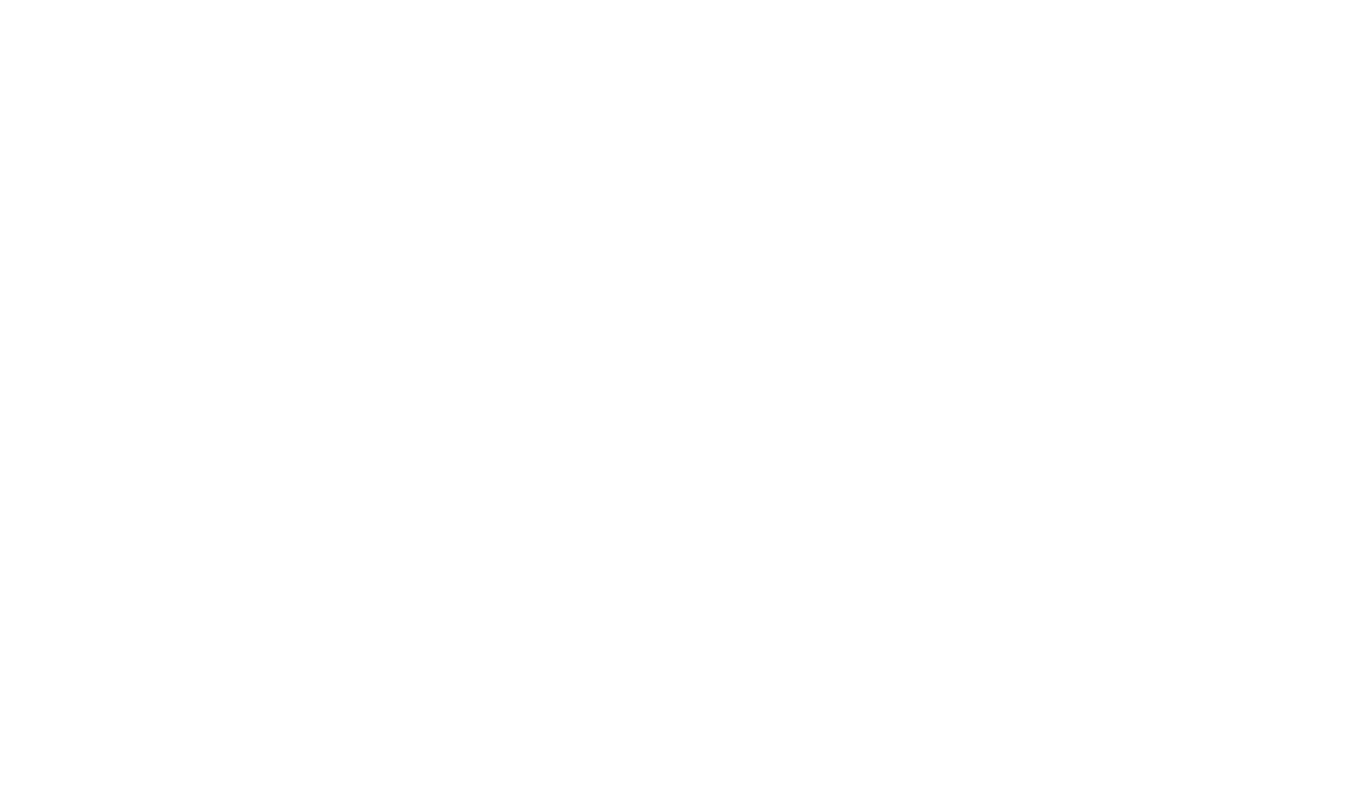
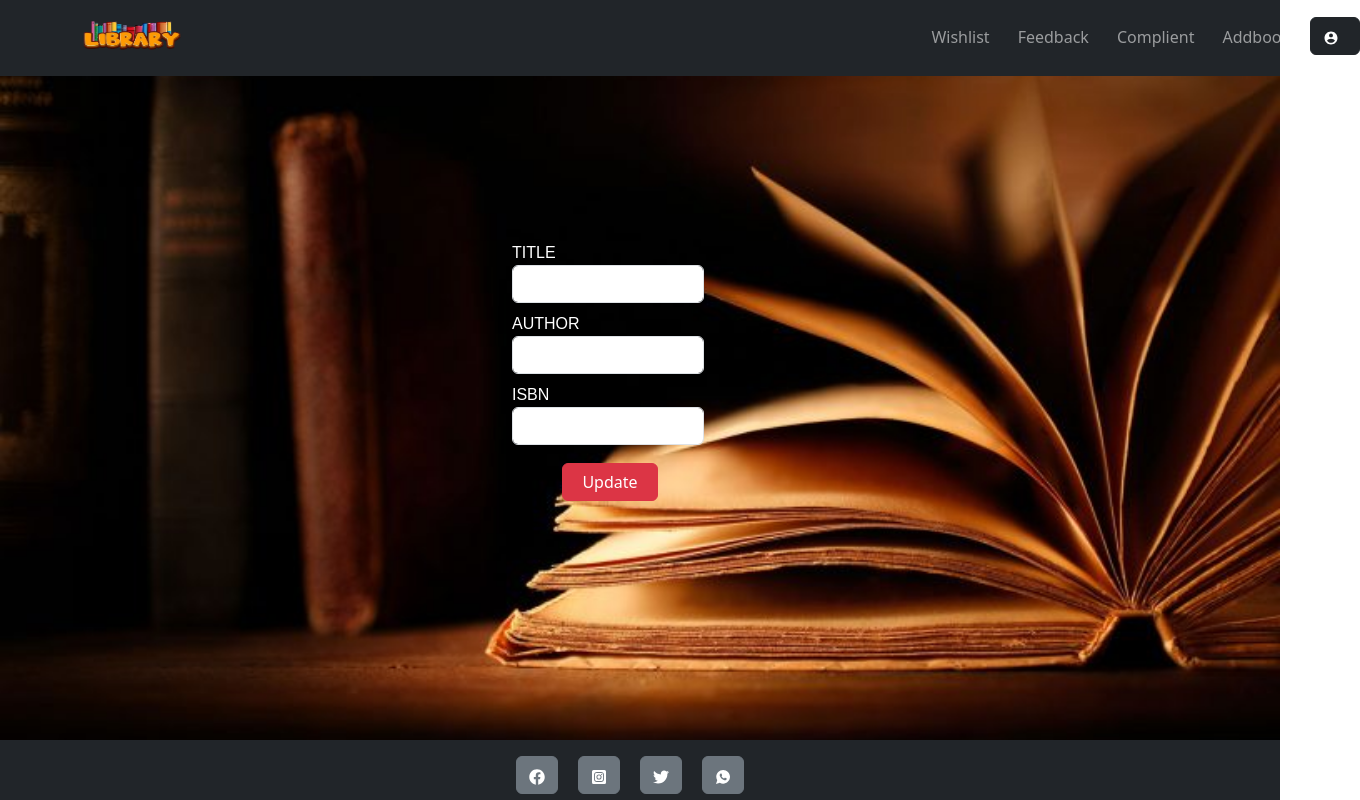
Before and after one commit to Ajeenasics/librarythree, a React (Create React App) app: page /editbook/1 in a window 1280 px wide. Before the commit this address had no page. Shown: the whole page, 1360 px wide, since content can reach past the window. Built offline with nearby package versions, Linux system fonts and the light colour scheme; no server answers.

Commit message:
editfrontend

```diff
--- a/src/App.js
+++ b/src/App.js
@@ -13,6 +13,9 @@
 import Studentviewbook from "./Components/viewbook/Studentviewbook";
 import Studentcomplient from "./Components/complient/Studentcomplient";
 import Addbook from "./Components/addbook/Addbook";
+import Viewone from "./Components/viewonebook/Viewone";
+import Editbook from "./Components/editbook/Editbook";
+
 
 
 function App() {
@@ -31,6 +34,8 @@
         <Route path="/studentviewbook" element={<Studentviewbook/>}/>
         <Route path="/studentcomplient" element={<Studentcomplient/>}/>
         <Route path="/addbook" element={<Addbook/>}/>
+        <Route path="/viewone/:id" element={<Viewone/>}/>
+        <Route path="/editbook/:id"element={<Editbook/>}/>
 
 
       </Routes>
--- a/src/Components/addbook/Addbook.js
+++ b/src/Components/addbook/Addbook.js
@@ -71,7 +71,7 @@
                     name='title'
                     value={addbookdata.title}
                     onChange={addbookchange} />
-                <label className='addbooklabel mb-2'>AUTHER</label>
+                <label className='addbooklabel mb-2'>AUTHOR</label>
                 <input type='text'
                     className='form-control mb-2'
                     name='auther'
--- a/src/Components/complient/Studentcomplient.js
+++ b/src/Components/complient/Studentcomplient.js
@@ -1,5 +1,5 @@
 import React, { useState } from 'react'
-import'./studentcomplient.css'
+import './studentcomplient.css'
 import Navbar from '../Navbar/Navbar'
 import Footer from '../Footer/Footer'
 import { Button } from 'react-bootstrap'
@@ -7,47 +7,55 @@
 
 function Studentcomplient() {
 
-const[complientdata,setComplientdata]=useState({
-  registercomplient:'',
-  corection:''
+  const [complientdata, setComplientdata] = useState({
+    registercomplient: '',
+    corection: ''
   })
 
-const complientchange=(e)=>{
+  const complientchange = (e) => {
     setComplientdata({
       ...complientdata,
       [e.target.name]: e.target.value
     })
   }
 
-const submitcomplient=(e)=>{
-  if(complientdata.registercomplient && complientdata.corection){
-  axios.post('http://localhost:5000/studentcomplient',complientdata)
-  .then((res)=>{
+  const submitcomplient = (e) => {
+    if (complientdata.registercomplient && complientdata.corection) {
+      axios.post('http://localhost:5000/studentcomplient', complientdata)
+        .then((res) => {
           alert(res.data.msg);
 
           setComplientdata({
-      registercomplient:'',
-      corection:''
+            registercomplient: '',
+            corection: ''
           })
         })
-  .catch((err)=>{
+        .catch((err) => {
           console.log(err);
-  })}else{
+        })
+    } else {
       alert("fill the details")
     }
 
   }
   return (
     <div id='complientbg'>
-        <Navbar/>
+      <Navbar />
       <h3 className='complienttitle'>Student complient Form</h3>
       <div id='complientborder'>
-
         <label className='complientlabel mb-2'>Register complient</label>
-                <textarea  className='form-control mb-3' name='registercomplient' onChange={complientchange} value={complientdata.registercomplient}></textarea>
+        <textarea className='form-control mb-3'
+          name='registercomplient'
+          onChange={complientchange}
+          value={complientdata.registercomplient} />
         <label className='complientlabel mb-2'>How can you makkes things right</label>
-                <textarea  className='form-control mb-3' name='corection'onChange={complientchange} value={complientdata.corection}></textarea>
-                <Button id='complientupdate'onClick={submitcomplient} variant='danger'>Update</Button>
+        <textarea className='form-control mb-3'
+          name='corection'
+          onChange={complientchange}
+          value={complientdata.corection} />
+        <Button id='complientupdate'
+          onClick={submitcomplient}
+          variant='danger'>Update</Button>
 
 
       </div>
@@ -55,7 +63,7 @@
 
 
 
-        <Footer/>
+      <Footer />
 
     </div>
   )
--- /dev/null
+++ b/src/Components/editbook/Editbook.js
@@ -0,0 +1,76 @@
+import React, { useEffect, useState } from 'react'
+import './editbook.css'
+import { Button } from 'react-bootstrap'
+import Navbar from '../Navbar/Navbar'
+import Footer from '../Footer/Footer'
+import axios from 'axios'
+import { useNavigate, useParams } from 'react-router-dom'
+
+function Editbook() {
+    const[title,setTitle]=useState()
+    const[auther,setAuther]=useState()
+    const[isbn,setIsbn]=useState()
+
+    const[value,setValue]=useState({})
+    const id=useParams()
+
+    const navigate= useNavigate()
+
+    const findbook=()=>{
+        axios.get(`http://localhost:5000/findbook/${id.id}`,{title,auther,isbn})
+        .then((res)=>{
+            setValue(res.data.data)
+        })
+        .catch((err)=>{
+            setValue(err)
+        })
+
+    }
+    const updatebook=async()=>{
+        try {
+            await axios.post(`http://localhost:5000/onebookupdate/${id.id}`,{title,auther,isbn})
+            alert('editsuccessfully')
+            navigate('/studentviewbook')
+        }
+        catch(err){
+            console.log(err);
+        }
+
+
+    }
+    useEffect(()=>{
+         findbook()
+    })
+
+
+
+    return (
+        <div className='bookbg'>
+            <Navbar/>
+            <div className='bookborder'>
+                <label className='booklabel'>TITLE</label>
+                <input className='form-control mb-2 '
+                name='title'
+                onChange={(e)=>setTitle(e.target.value)}
+                placeholder={value.title}
+                type='text'></input>
+                <label className='booklabel'>AUTHOR</label>
+                <input className='form-control mb-2 '
+                name='auther'
+                onChange={(e)=>setAuther(e.target.value)}
+                placeholder={value.auther}
+                type='text'></input>
+                <label className='booklabel'>ISBN</label>
+                <input className='form-control mb-2 '
+                name='isbn'
+                onChange={(e)=>setIsbn(e.target.value)}
+                placeholder={value.isbn}
+                type='text'></input>
+               <Button className='editsavebt'onClick={updatebook} variant='danger' >Update</Button>
+            </div>
+            <Footer/>
+        </div>
+    )
+}
+
+export default Editbook
--- /dev/null
+++ b/src/Components/editbook/editbook.css
@@ -0,0 +1,17 @@
+.bookborder{
+
+    margin-left: 35%;
+    margin-top: 100px;
+    width: 25%;
+    padding: 5%;
+
+}
+.booklabel{
+    color: white;
+    font-family: Arial, Helvetica, sans-serif;
+}
+.bookbg{
+    background-image: url('../image/boeke-768x512.jpg');
+    background-size: 100%;
+    height: 100vh;
+}
--- a/src/Components/viewbook/Studentviewbook.js
+++ b/src/Components/viewbook/Studentviewbook.js
@@ -6,9 +6,11 @@
 import ListGroup from 'react-bootstrap/ListGroup';
 import { Button } from 'react-bootstrap';
 import axios from 'axios';
+import { Link } from 'react-router-dom';
 
 function Studentviewbook() {
     const [viewbook, setViewbook] = useState([])
+    // const navigate=useNavigate()
 
     const view = () => {
         axios.get('http://localhost:5000/findbook')
@@ -27,11 +29,15 @@
         view()
     }, [])
 
+    // const viewabook=(bookid)=>{
+
+    //     navigate('/viewone')
+    // }
     return (
         <div className='viewbookbg'>
             <Navbar />
             <div className='container'>
-            <h1 className='text-center text-light mb-3'>Book Betails</h1>
+                <h1 className='text-center text-light mb-3'> All Book Details</h1>
 
                 <div className='  row'>
                     {viewbook.map((item, index) => (
@@ -39,7 +45,7 @@
                             <Card style={{ width: '18rem' }}>
                                 <Card.Img variant="top" src='' />
                                 <Card.Body>
-                    <Card.Title>book details</Card.Title>
+                                    <Card.Title> book details</Card.Title>
                                 </Card.Body>
                                 <ListGroup className="list-group-flush">
                                     <ListGroup.Item>TITLE: {item.title}</ListGroup.Item>
@@ -47,8 +53,11 @@
                                     <ListGroup.Item>ISBN: {item.isbn}</ListGroup.Item>
                                 </ListGroup>
                                 <div className="d-flex justify-content-between p-3">
-                    <Button id='viewBtn' variant='dark'>View Book</Button>
-                    <Button id='borrowBtn' variant='dark'>Borrow Book</Button>
+
+                                   {/* <Button onClick={()=>viewabook({item._id})} id='viewBtn' variant='dark'>View Book</Button> */}
+                                 <Link to={`/viewone/${item._id}`}>  <Button id='borrowBtn'  variant='dark'>View  Book</Button></Link>
+                                 <Link to={`/editbook/${item._id}`}>  <Button id='borrowBtn'  variant='dark'> edit</Button></Link>
+
                                 </div>
                             </Card>
                         </div>
--- a/src/Components/viewonebook/Viewone.js
+++ b/src/Components/viewonebook/Viewone.js
@@ -0,0 +1,61 @@
+import React, { useEffect, useState } from 'react'
+import './viewone.css'
+import Navbar from '../Navbar/Navbar'
+import Footer from '../Footer/Footer'
+import axios from 'axios'
+import { useParams } from 'react-router-dom'
+import Card from 'react-bootstrap/Card';
+import ListGroup from 'react-bootstrap/ListGroup';
+import book from '../image/2878897.jpg'
+
+
+function Viewone() {
+    const [viewone, setViewone] = useState({})
+    const id = useParams()
+    // console.log(params.bookid);
+    // const bookid=params.bookid
+
+    const viewonebook = () => {
+        axios.get(`http://localhost:5000/viewonebookdetail/${id.id}`)
+            .then((responce) => {
+                setViewone(responce.data.data)
+                console.log(responce);
+            })
+            .catch((err) => {
+                setViewone(err)
+            })
+    }
+    console.log(viewone);
+    useEffect(() => {
+        viewonebook()
+    })
+
+
+
+    return (
+        <div className='viewonebg'>
+            <Navbar />
+            <h1 className='text-center  text-light mb-3'>Book Details</h1>
+
+            <div className='onebookviewcard'>
+                <Card style={{ width: '18rem' }}>
+                    <Card.Img variant="top" src={book} />
+                    <Card.Body>
+                        <Card.Title>BOOK DETAIL</Card.Title>
+
+                    </Card.Body>
+                    <ListGroup className="list-group-flush">
+                        <ListGroup.Item>TITLE :{viewone.title}</ListGroup.Item>
+                        <ListGroup.Item>AUTHOR : {viewone.auther}</ListGroup.Item>
+                        <ListGroup.Item>ISBN : {viewone.isbn}</ListGroup.Item>
+                    </ListGroup>
+
+                </Card>
+
+            </div>
+            <Footer />
+        </div>
+    )
+}
+
+export default Viewone
--- a/src/Components/viewonebook/viewone.css
+++ b/src/Components/viewonebook/viewone.css
@@ -0,0 +1,9 @@
+.viewonebg{
+    background-image: url(../image/boeke-768x512.jpg);
+    background-size: 100%;
+    height: 100vh;
+}
+.onebookviewcard{
+    margin-left: 40%;
+    margin-top: 100px;
+}
```
Also changed, not shown: src/Components/Editprofile/Editprofile.js (+29 -13 lines), src/Components/Feedback/Studentfeedback.js (+34 -21 lines), src/Components/Login/Studentlogin.js (+23 -15 lines), src/Components/Register/Studentregister.js (+38 -22 lines). Lines whose indentation alone changed are shown as unchanged.
